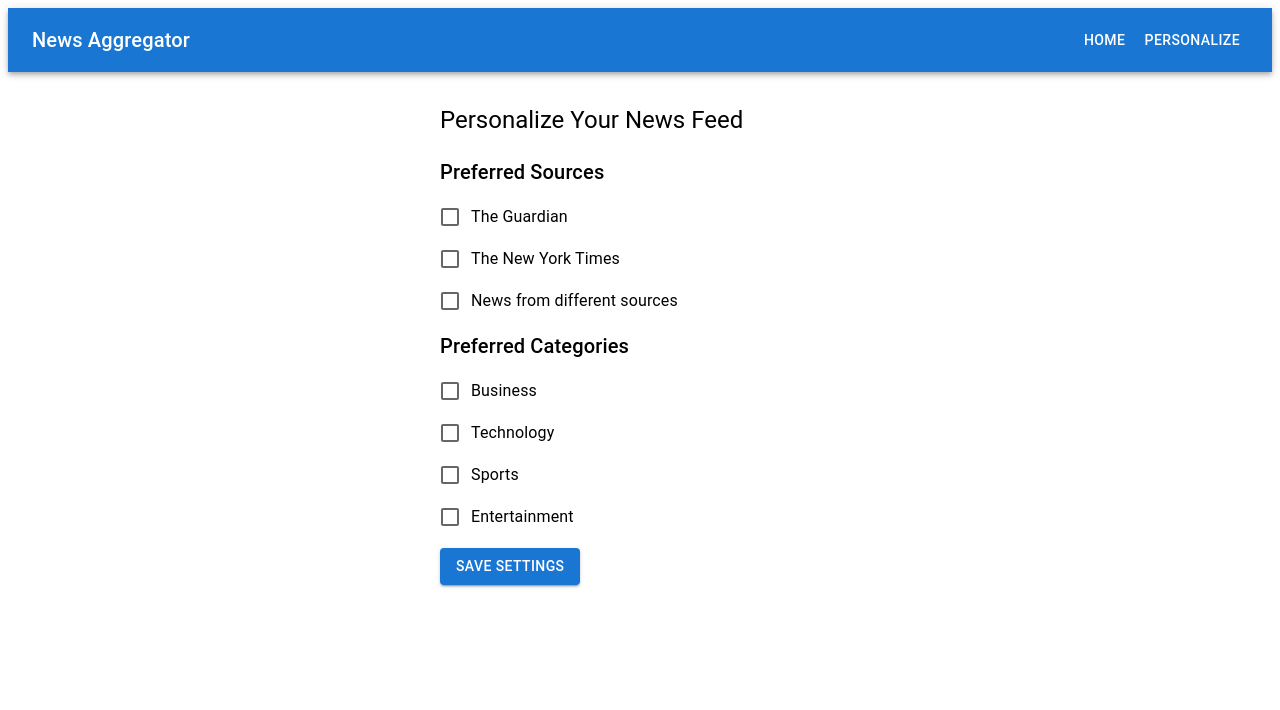
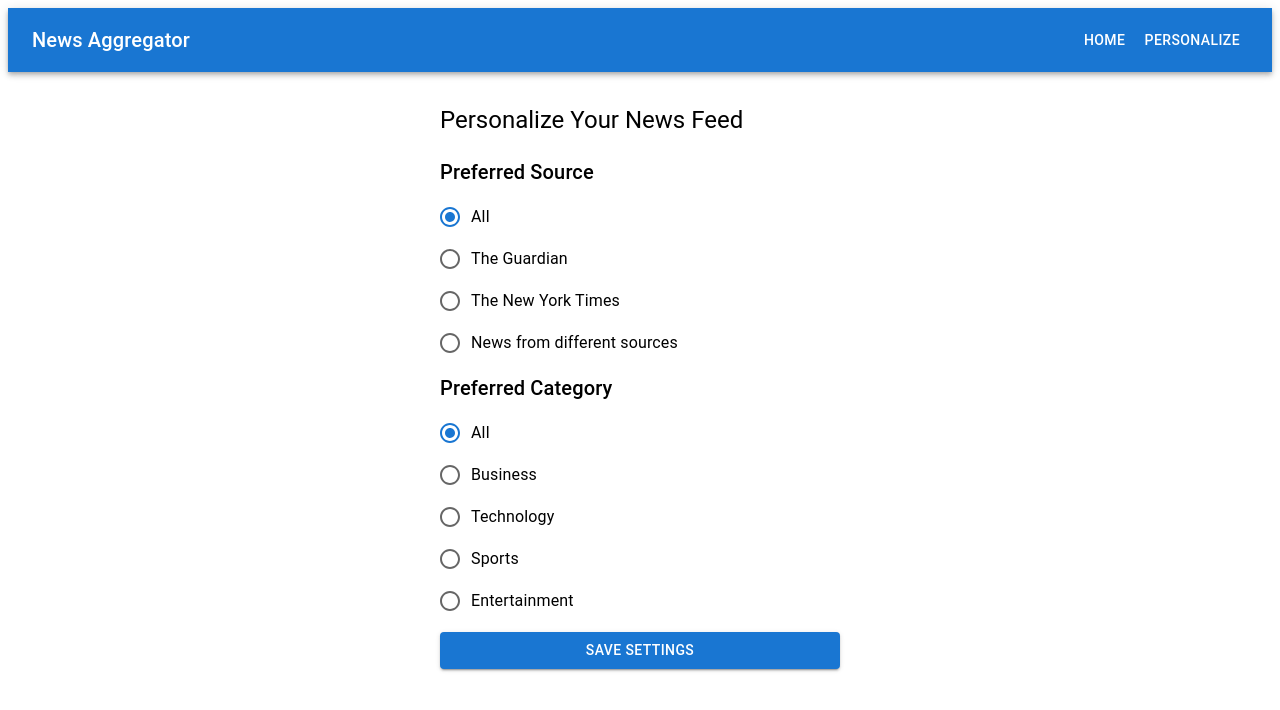
Before and after one commit to alexandra-gall/news_aggregator, a React (Vite) app: page /personalize in a window 1280 px wide. Shown: the top 710 px of the page. Built offline with nearby package versions, Linux system fonts and the light colour scheme; no server answers.

Commit message:
feat: implement connection between filters and personalization settings

```diff
--- a/src/components/article-list/index.tsx
+++ b/src/components/article-list/index.tsx
@@ -5,34 +5,27 @@ import { FilterOptions } from '../filter-options';
 import { NewsApi } from '../../api/newsApi.ts';
 import { GuardianApi } from '../../api/guardianApi.ts';
 import { NYTimesApi } from '../../api/nyTimesApi.ts';
-import { Article, CategoryOptions, DateOptions, Filters } from '../../models/models.ts';
+import { Article, Filters } from '../../models/models.ts';
 import styles from './styles.module.css';
+import { useSettings } from '../../context/useSettings.ts';
+import { calculateCategory, calculateDate } from '../../utils/calculateFilters.ts';
 
 export const ArticleList: FC = () => {
+  const { settings } = useSettings();
+  console.log('settings', settings);
   const [articles, setArticles] = useState<Article[]>([]);
   const [searchTerm, setSearchTerm] = useState<string>('');
   const [filters, setFilters] = useState<Filters>({
     date: 'all',
-    category: 'all',
-    source: 'all',
+    ...settings,
   });
 
-  const calculateCategory = (category: CategoryOptions): string => {
-    return category === 'all' ? '' : category;
-  };
-
-  const calculateDate = (date: DateOptions): string => {
-    switch (date) {
-      case 'all':
-        return '';
-      case '1':
-        return new Date(Date.now() - 86400 * 1000).toISOString();
-      case '7':
-        return new Date(Date.now() - 7 * 24 * 60 * 60 * 1000).toISOString();
-      case '30':
-        return new Date(Date.now() - 30 * 24 * 60 * 60 * 1000).toISOString();
-    }
-  };
+  useEffect(() => {
+    setFilters(prevFilters => ({
+      ...prevFilters,
+      ...settings,
+    }));
+  }, [settings]);
 
   useEffect(() => {
     const fetchArticles = async () => {
@@ -68,7 +61,7 @@ export const ArticleList: FC = () => {
     };
 
     fetchArticles();
-  }, [filters.date, filters.category, filters.source, searchTerm]);
+  }, [filters, searchTerm]);
 
   const handleSearch = (term: string) => {
     setSearchTerm(term);
--- a/src/components/personalization-settings/index.tsx
+++ b/src/components/personalization-settings/index.tsx
@@ -1,125 +1,76 @@
-import { FC, useState, useEffect, ChangeEvent } from 'react';
-import { FormGroup, FormControlLabel, Checkbox, Button, Typography } from '@mui/material';
-import { UserSettings } from '../../models/models.ts';
+import { FC, ChangeEvent } from 'react';
+import {
+  FormControlLabel,
+  Button,
+  Typography,
+  FormControl,
+  Radio,
+  RadioGroup,
+} from '@mui/material';
+import { CategoryOptions, SourceOptions } from '../../models/models.ts';
 import styles from './styles.module.css';
+import { useSettings } from '../../context/useSettings.ts';
+
+type RadioButtonOptions = {
+  value: CategoryOptions | SourceOptions;
+  name: string;
+}
+
+const categoryOptions: RadioButtonOptions[] = [
+  { value: 'all', name: 'All' },
+  { value: 'business', name: 'Business' },
+  { value: 'technology', name: 'Technology' },
+  { value: 'sports', name: 'Sports' },
+  { value: 'entertainment', name: 'Entertainment' },
+];
+
+const sourceOptions: RadioButtonOptions[] = [
+  { value: 'all', name: 'All' },
+  { value: 'gardian', name: 'The Guardian' },
+  { value: 'the-new-york-times', name: 'The New York Times' },
+  { value: 'news-api', name: 'News from different sources' },
+];
 
 export const PersonalizationSettings: FC = () => {
-  const getInitUserSettings = (): UserSettings => ({
-    sources: [],
-    categories: [],
-  });
-  const [settings, setSettings] = useState(getInitUserSettings());
-
-  useEffect(() => {
-    // Load user settings from localStorage
-    const savedInLocalStorage = localStorage.getItem('userSettings');
-    const savedSettings = savedInLocalStorage ? JSON.parse(savedInLocalStorage) as UserSettings : getInitUserSettings();
-    setSettings(savedSettings);
-  }, []);
+  const { settings, updateSettings } = useSettings();
 
   const handleChange = (event: ChangeEvent<HTMLInputElement>) => {
-    const { name, value, checked } = event.target;
-    setSettings(prevSettings => ({
-      ...prevSettings,
-      [name]: checked
-        ? [...prevSettings[name as keyof UserSettings], value]
-        : prevSettings[name as keyof UserSettings].filter(item => item !== value),
-    }));
+    const { name, value } = event.target;
+    updateSettings({ ...settings, [name]: value });
   };
 
   const handleSave = () => {
-    // Save settings to localStorage
-    localStorage.setItem('userSettings', JSON.stringify(settings));
     alert('Settings saved successfully!');
   };
 
   return (
     <div className={styles.personalizationSettings}>
       <Typography variant="h5" mb="20px">Personalize Your News Feed</Typography>
-      <Typography variant="h6" mb="8px">Preferred Sources</Typography>
-      <FormGroup>
-        <FormControlLabel
-          control={
-            <Checkbox
-              checked={settings.sources.includes('gardian')}
-              onChange={handleChange}
-              name="sources"
-              value="gardian"
-            />
-          }
-          label="The Guardian"
-        />
-        <FormControlLabel
-          control={
-            <Checkbox
-              checked={settings.sources.includes('the-new-york-times')}
-              onChange={handleChange}
-              name="sources"
-              value="the-new-york-times"
-            />
-          }
-          label="The New York Times"
-        />
-        <FormControlLabel
-          control={
-            <Checkbox
-              checked={settings.sources.includes('news-api')}
-              onChange={handleChange}
-              name="sources"
-              value="news-api"
-            />
-          }
-          label="News from different sources"
-        />
-      </FormGroup>
+      <Typography variant="h6" mb="8px">Preferred Source</Typography>
+      <FormControl>
+        <RadioGroup
+          name="source"
+          value={settings.source}
+          onChange={handleChange}
+        >
+          {sourceOptions.map(source => (
+            <FormControlLabel key={source.value} value={source.value} control={<Radio />} label={source.name} />
+          ))}
+        </RadioGroup>
+      </FormControl>
 
-      <Typography variant="h6" m="8px 0">Preferred Categories</Typography>
-      <FormGroup>
-        <FormControlLabel
-          control={
-            <Checkbox
-              checked={settings.categories.includes('business')}
-              onChange={handleChange}
-              name="categories"
-              value="business"
-            />
-          }
-          label="Business"
-        />
-        <FormControlLabel
-          control={
-            <Checkbox
-              checked={settings.categories.includes('technology')}
-              onChange={handleChange}
-              name="categories"
-              value="technology"
-            />
-          }
-          label="Technology"
-        />
-        <FormControlLabel
-          control={
-            <Checkbox
-              checked={settings.categories.includes('sports')}
-              onChange={handleChange}
-              name="categories"
-              value="sports"
-            />
-          }
-          label="Sports"
-        />
-        <FormControlLabel
-          control={
-            <Checkbox
-              checked={settings.categories.includes('entertainment')}
-              onChange={handleChange}
-              name="categories"
-              value="entertainment"
-            />
-          }
-          label="Entertainment"
-        />
-      </FormGroup>
+      <Typography variant="h6" m="8px 0">Preferred Category</Typography>
+      <FormControl>
+        <RadioGroup
+          name="category"
+          value={settings.category}
+          onChange={handleChange}
+        >
+          {categoryOptions.map(category => (
+            <FormControlLabel key={category.value} value={category.value} control={<Radio />} label={category.name} />
+          ))}
+        </RadioGroup>
+      </FormControl>
 
       <Button sx={{ marginTop: '10px' }} variant="contained" color="primary" onClick={handleSave}>
         Save Settings
--- a/src/components/personalization-settings/styles.module.css
+++ b/src/components/personalization-settings/styles.module.css
@@ -1,4 +1,6 @@
 .personalizationSettings {
+    display: flex;
+    flex-direction: column;
     max-width: 400px;
     margin: 0 auto;
     padding: 2rem;
--- a/src/main.tsx
+++ b/src/main.tsx
@@ -8,6 +8,7 @@ import App from './App.tsx';
 import { ArticleList } from './components/article-list';
 import { PersonalizationSettings } from './components/personalization-settings';
 import { ErrorPage } from './components/error-page';
+import { SettingsProvider } from './context/settings-context.tsx';
 
 const router = createBrowserRouter(
   [
@@ -31,6 +32,8 @@ const router = createBrowserRouter(
 
 createRoot(document.getElementById('root')!).render(
   <StrictMode>
-    <RouterProvider router={router} />
+    <SettingsProvider>
+      <RouterProvider router={router} />
+    </SettingsProvider>
   </StrictMode>,
 );
--- a/src/models/models.ts
+++ b/src/models/models.ts
@@ -18,6 +18,6 @@ export type Filters = {
 };
 
 export type UserSettings = {
-  sources: string[];
-  categories: string[];
+  source: SourceOptions;
+  category: CategoryOptions;
 };
--- /dev/null
+++ b/src/utils/calculateFilters.ts
@@ -0,0 +1,18 @@
+import { CategoryOptions, DateOptions } from '../models/models.ts';
+
+export const calculateCategory = (category: CategoryOptions): string => {
+  return category === 'all' ? '' : category;
+};
+
+export const calculateDate = (date: DateOptions): string => {
+  switch (date) {
+    case 'all':
+      return '';
+    case '1':
+      return new Date(Date.now() - 86400 * 1000).toISOString();
+    case '7':
+      return new Date(Date.now() - 7 * 24 * 60 * 60 * 1000).toISOString();
+    case '30':
+      return new Date(Date.now() - 30 * 24 * 60 * 60 * 1000).toISOString();
+  }
+};
```
